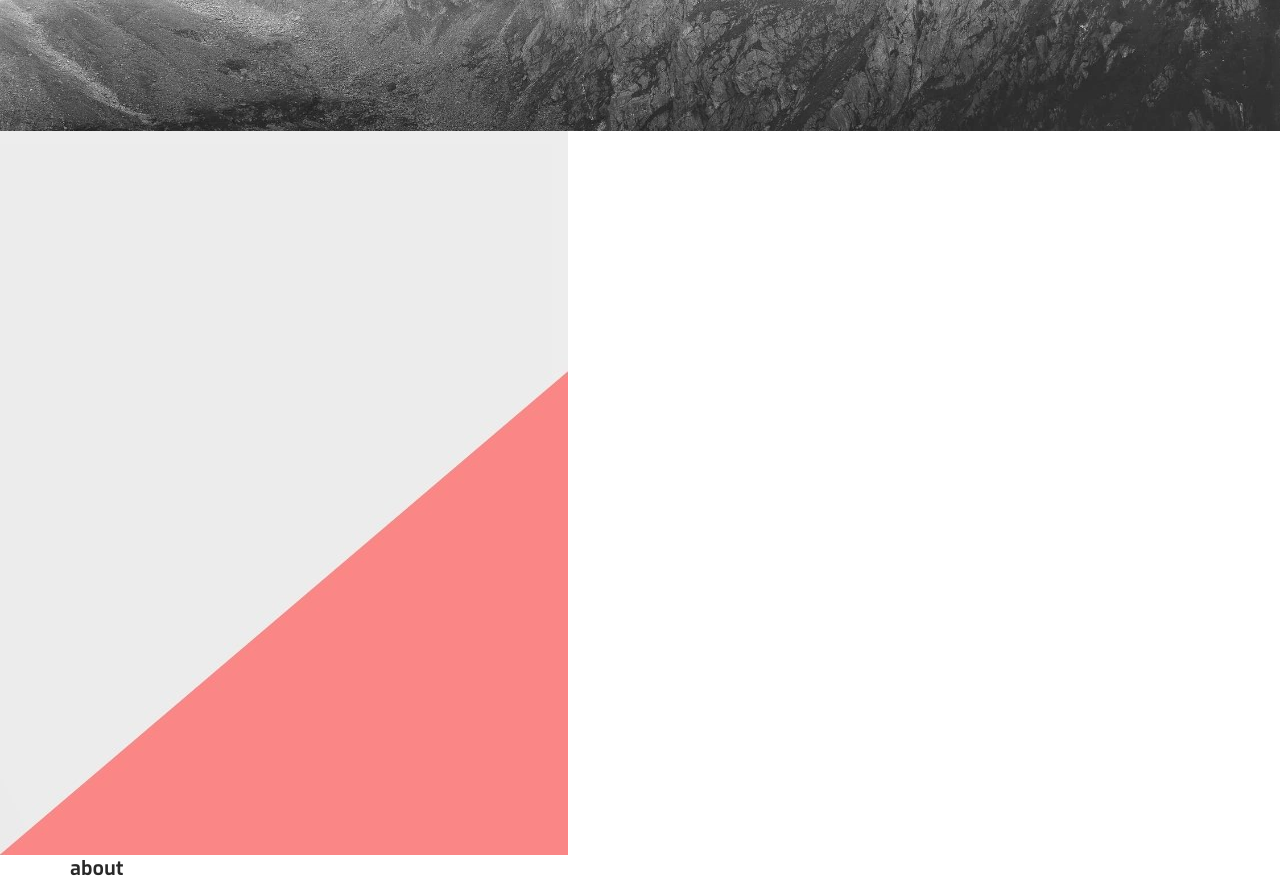
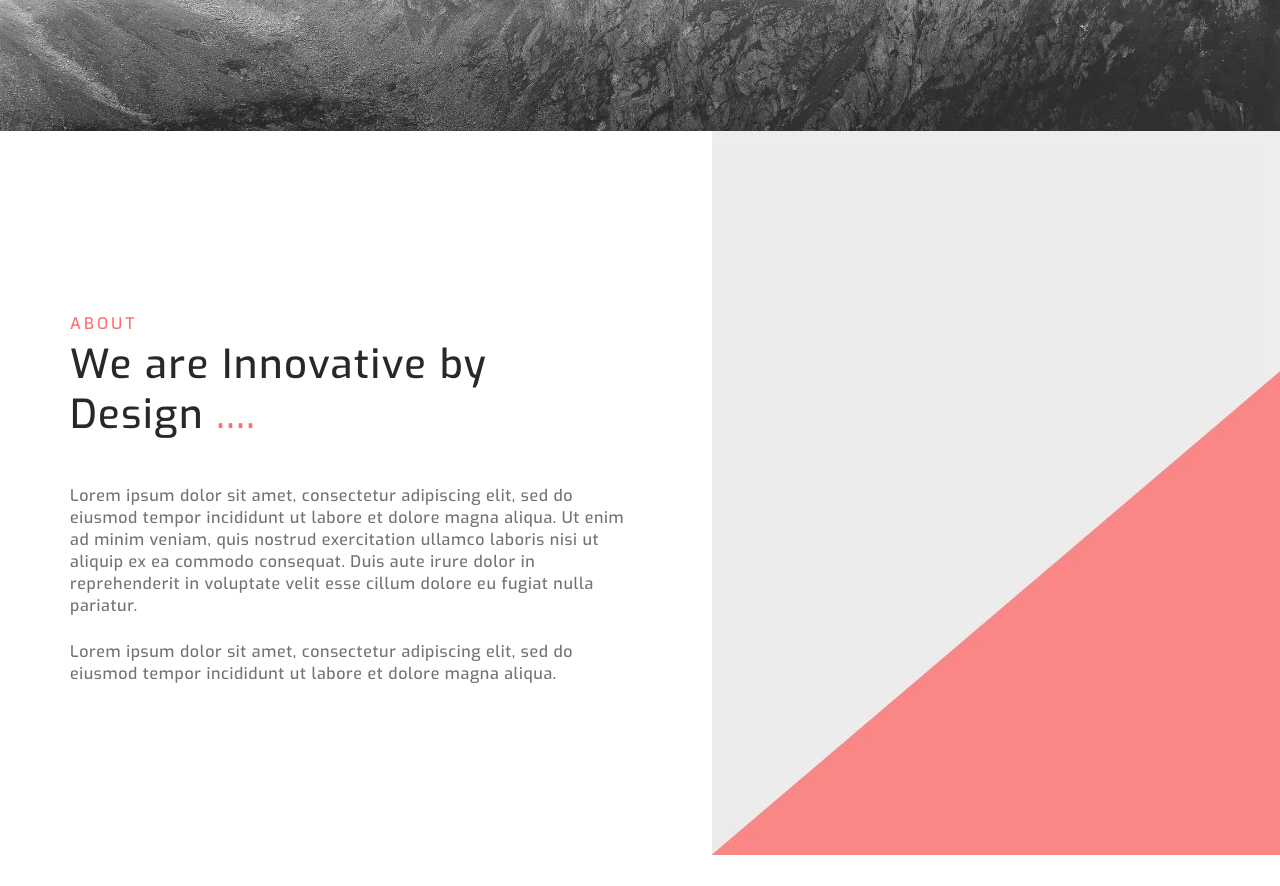
Before and after one commit to Crinoidea/Design-studio, a website: page src/index.html in a window 1280 px wide. Shown: the part 700-1586 px from the top of the page. After the commit the page ends 1556 px from the top, so only its background shows below. Drawn offline with nearby package versions, Linux system fonts and the light colour scheme; files that its build step writes are made by us from their sources; files whose address does not match are found by name.

Commit message:
Add section .about at style.scss

```diff
--- /dev/null
+++ b/src/scss/blocks/_about.scss
@@ -0,0 +1,20 @@
+.about {
+    position: relative;
+    min-height: 725px;
+    padding-top: 185px;
+    &__bg {
+        position: absolute;
+        top: 0;
+        right: 0;
+    }
+    &__wrapper {
+        max-width: 560px;
+    }
+    &__descr {
+        margin-top: 45px;
+        height: 200px;
+        display: flex;
+        flex-direction: column;
+        justify-content: space-between;
+    }
+}
--- a/src/scss/blocks/_title.scss
+++ b/src/scss/blocks/_title.scss
@@ -1,8 +1,33 @@
 .title {
     letter-spacing: 0.04em;
     color: $color-black;
+    &_pink {
+        color: $color-pink;
+    }
+    &_white {
+        color: #fff;
+    }
     &_fs14 {
         font-size: 14px;
         font-weight: 400;
     }
+    &_header {
+        font-size: 40px;
+        line-height: 50px;
+        font-weight: 500;
+    }
+    &_subheader {
+        line-height: 16px;
+        font-size: 16px;
+        font-weight: 500;
+        letter-spacing: 0.2em;
+        color: $color-pink;
+        text-transform: uppercase;
+    }
+    &_descr {
+        opacity: 0.65;
+        font-size: 16px;
+        line-height: 22px;
+        font-weight: 500;
+    }
 }
--- a/src/scss/style.scss
+++ b/src/scss/style.scss
@@ -16,5 +16,6 @@
 @import 'blocks/btn';
 @import 'blocks/title';
 @import 'blocks/promo';
+@import 'blocks/about';
 
 @import 'blocks/media';
```
Also changed, not shown: dist/css/style.min.css.
